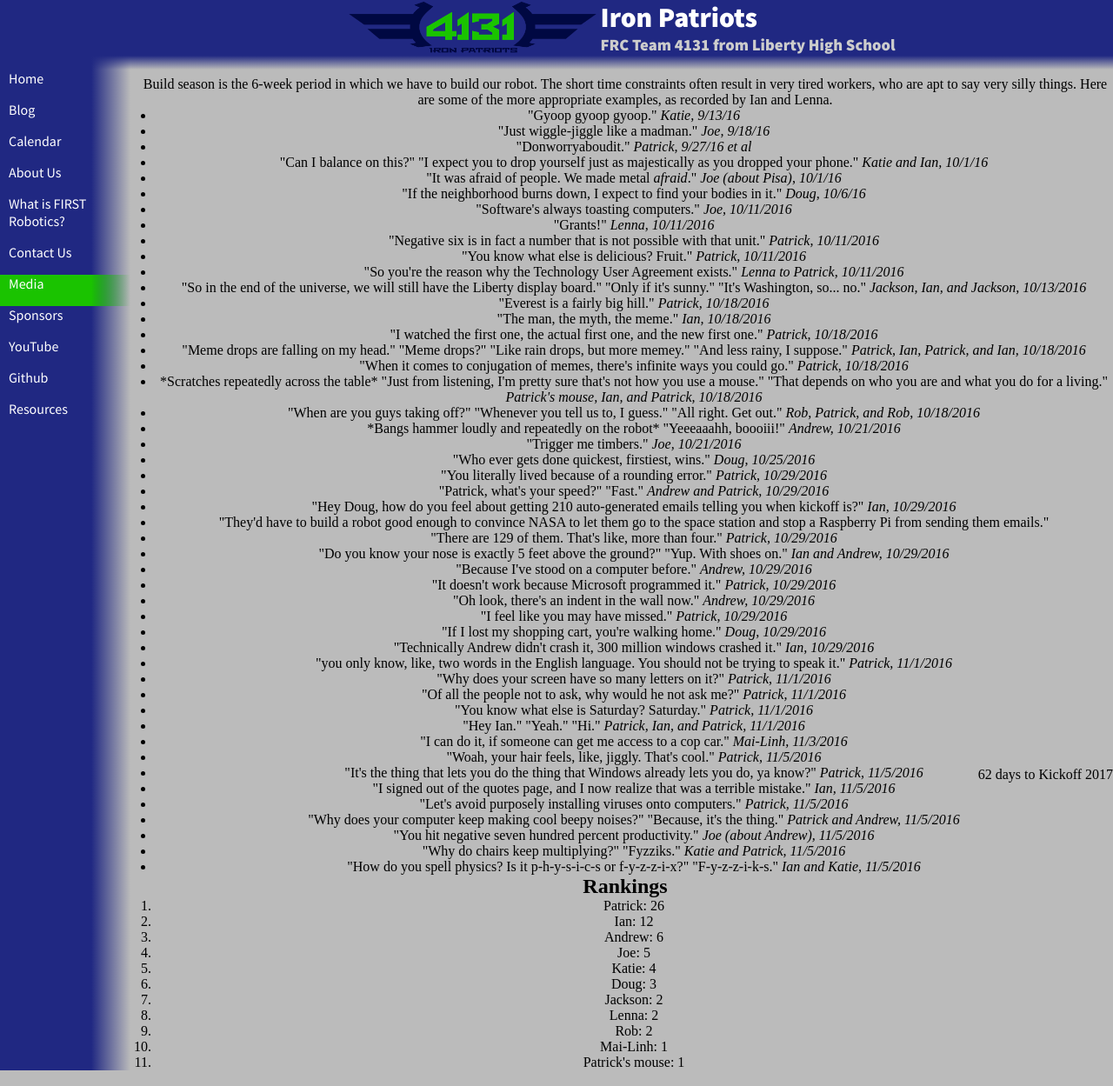
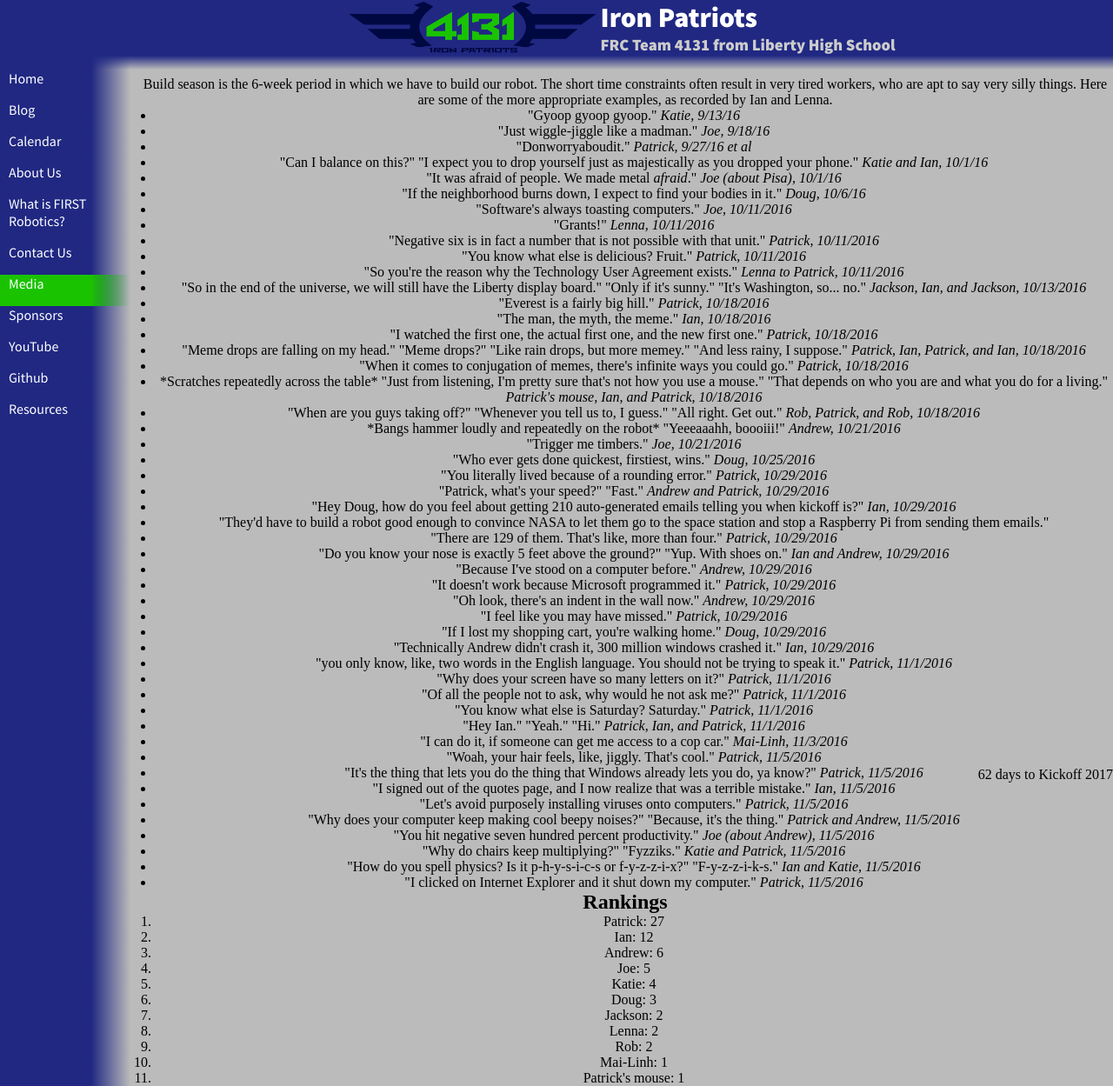
Before and after one commit to katiebugmoon/FRC4131.github.io, a Jekyll site: the page built from media/2017/quotes.html, in a window 1280 px wide. Shown: the whole page at 87% size. Built offline with Jekyll 4.4.1, drawn with Linux system fonts in a browser that asks for light colours; nearby versions of some CDN libraries.

Commit message:
Update quotes.html

```diff
--- a/media/2017/quotes.html
+++ b/media/2017/quotes.html
@@ -52,6 +52,7 @@ title: Build Season 2017 Quotes
 	<li>"You hit negative seven hundred percent productivity." <i>Joe (about Andrew), 11/5/2016</i></li>
 	<li>"Why do chairs keep multiplying?" "Fyzziks." <i>Katie and Patrick, 11/5/2016</i></li>
 	<li>"How do you spell physics? Is it p-h-y-s-i-c-s or f-y-z-z-i-x?" "F-y-z-z-i-k-s." <i>Ian and Katie, 11/5/2016</i></li>
+	<li>"I clicked on Internet Explorer and it shut down my computer." <i>Patrick, 11/5/2016</i></li>
 </ul>
 <h2>Rankings</h2>
 <ol id='rankings'></ol>
```
